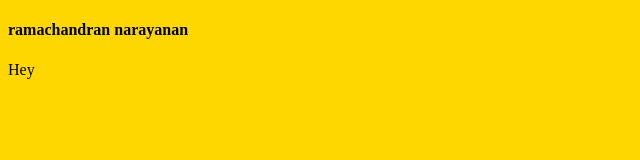
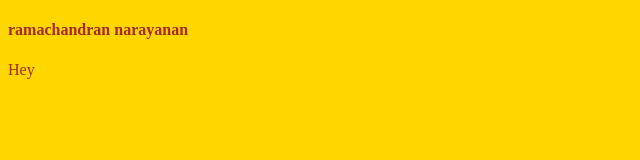
Before and after one commit to agenttnr1998/agenttnr1998.github.io, a plain HTML site: page index.html in a window 1280 px wide. Shown: the whole page, without its empty margins (0-640 px from the left). Drawn offline with Linux system fonts and the light colour scheme.

Commit message:
Update index.html

```diff
--- a/index.html
+++ b/index.html
@@ -7,8 +7,8 @@
 </head>
 <body>
 
-<h4>ramachandran narayanan</h4>
-<p>Hey</p>
+<h4 style="color:brown;">ramachandran narayanan</h4>
+<p style="color:brown;">Hey</p>
 
 </body>
 </html>
```
